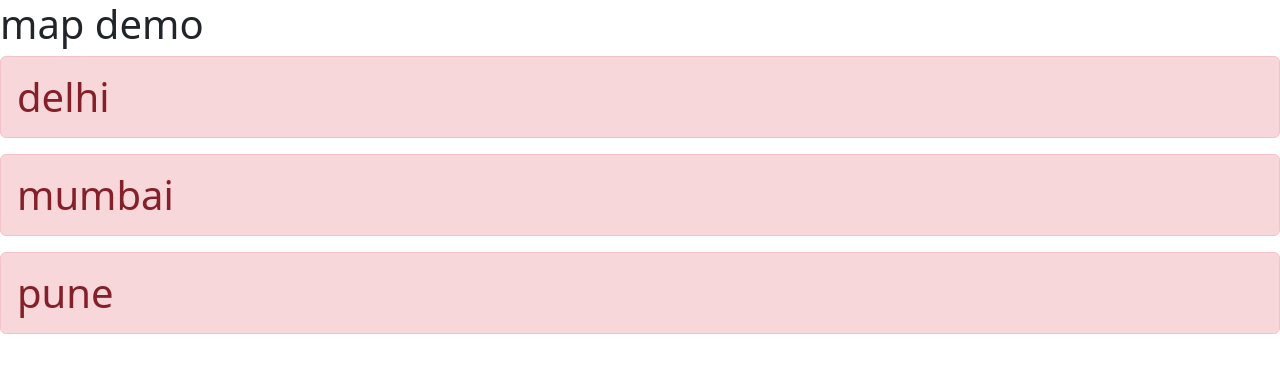
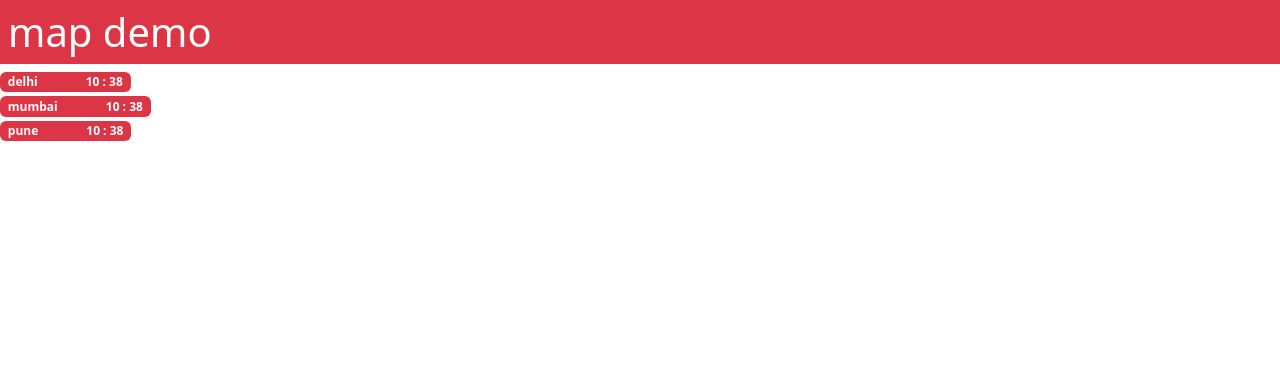
Before and after one commit to Mayuresh0210/my-app, a React (Create React App) app: page / in a window 1280 px wide. Shown: the top 372 px of the page. Built offline with nearby package versions, Linux system fonts and the light colour scheme.

Commit message:
map function with array of object

```diff
--- a/src/App.js
+++ b/src/App.js
@@ -3,15 +3,20 @@ import {useState} from "react";
 
 function App(){
 
-  let [list, setlist] = useState(["delhi", "mumbai", "pune"]);
+  let [list, setlist] = useState([{city:"delhi" ,Messagetime: new Date()}, {city:"mumbai",Messagetime: new Date()}, {city:"pune",Messagetime: new Date()}]);
 
   return(
   <div>
-     <h1>map demo</h1>
+     <h1 className="bg-danger text-white p-2 sticky-top">map demo</h1>
 
-    { list.map((item) => (<h1 className="alert alert-danger">{item}</h1>))}
+    { list.map((item) => (
 
+  <div className="d-flex my-1">
 
+    <div className="badge text-bg-danger">{item.city}
+    <span className="ms-5">{item.Messagetime.getHours()} : {item.Messagetime.getMinutes()}</span></div>
+   </div>
+     ))}
 </div>
   );
 
```
